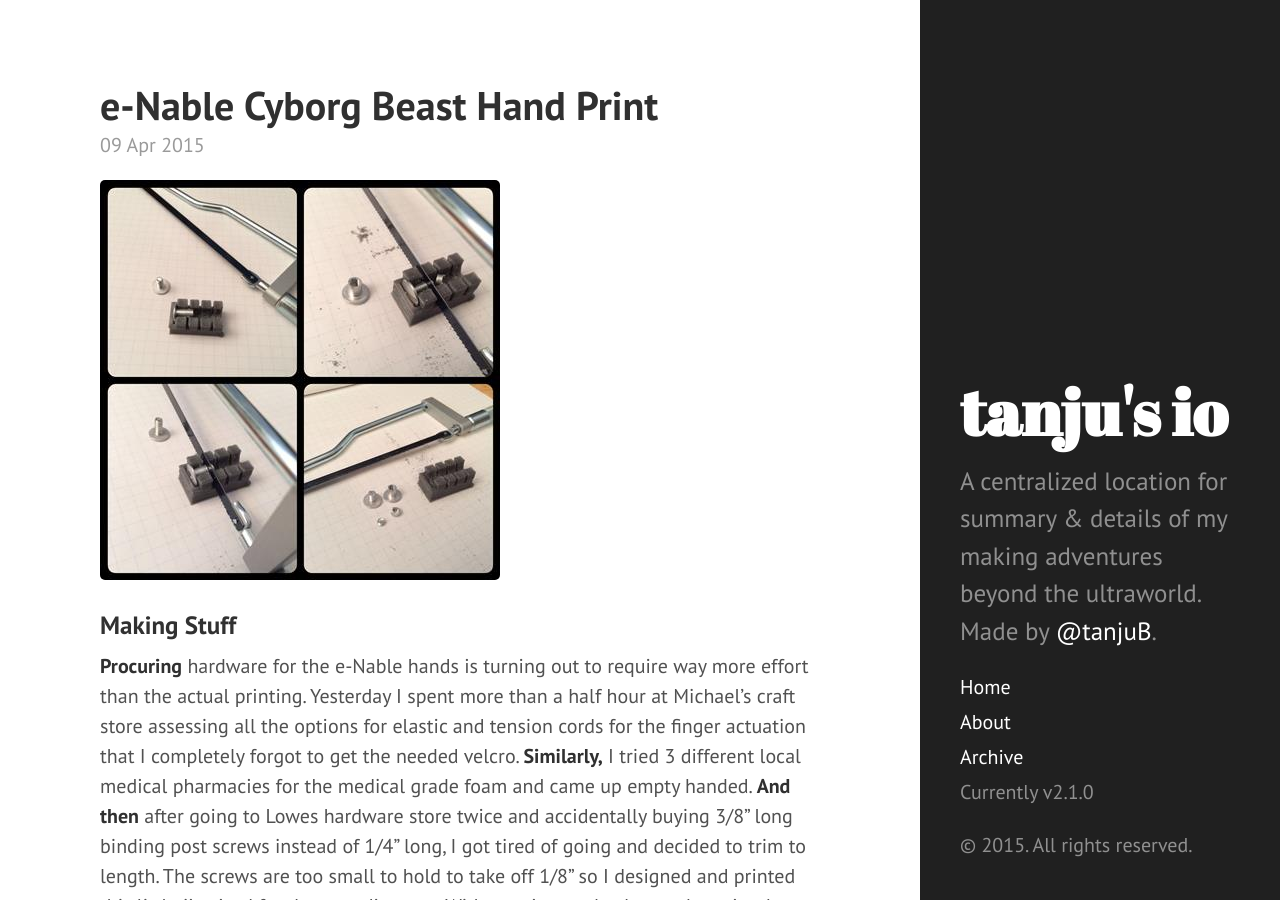
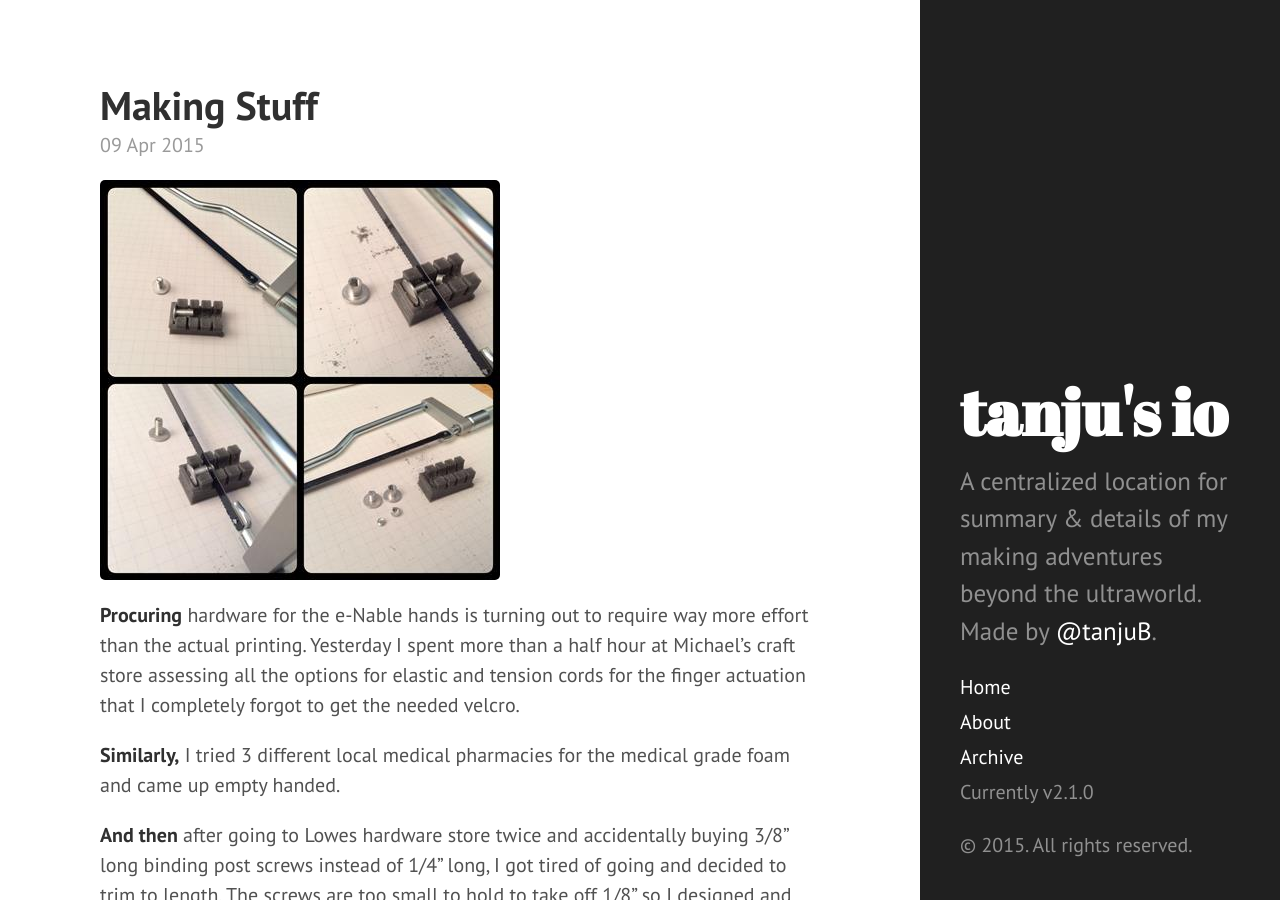
Before and after one commit to tanju-b/tanju-b.github.io, a Jekyll site: the page built from _posts/2015-04-09-Making-Stuff.md, in a window 1280 px wide and 900 px high. Built offline with Jekyll 4.4.1, drawn with Linux system fonts in a browser that asks for light colours; Markdown is read by kramdown in place of the engine named in the settings; comment, search, counter and statistics services are not loaded.

Commit message:
corrected title

```diff
--- a/_posts/2015-04-09-Making-Stuff.md
+++ b/_posts/2015-04-09-Making-Stuff.md
@@ -1,17 +1,20 @@
 ---
 layout: post
-title: e-Nable Cyborg Beast Hand Print
+title: Making Stuff
 comments: True
 ---
 
 ![Cutting Jig](https://github.com/tanju-b/tanju-b.github.io/blob/master/_posts/Images/screw-jig.jpg?raw=true "Cutting Jig")
 
-### Making Stuff
+
 **Procuring** hardware for the e-Nable hands is turning out to require way more effort than the actual printing.  Yesterday I spent more than a half hour at Michael's craft store assessing all the options for elastic and tension cords for the finger actuation that I completely forgot to get the needed velcro.
+
 **Similarly,** I tried 3 different local medical pharmacies for the medical grade foam and came up empty handed.
+
 **And then** after going to Lowes hardware store twice and accidentally buying 3/8" long binding post screws instead of 1/4" long, I got tired of going and decided to trim to length.
 The screws are too small to hold to take off 1/8" so I designed and printed this little jig sized for the post diameter. With care it can also be used to trim the screws.
 Aluminum screws cut fast, in less than a minute.
+
 **This** was my major accomplishment for the day.
 
 You can download a copy of it and print your own [Jig](http://www.thingiverse.com/thing:764881)
```
